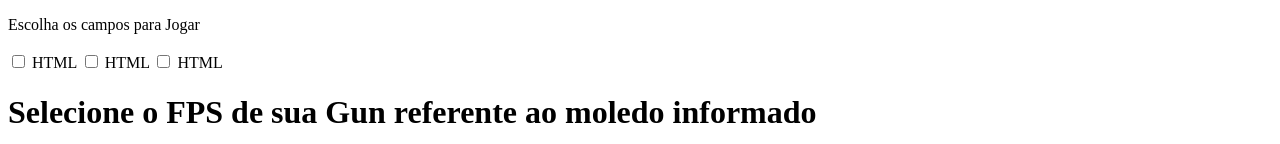
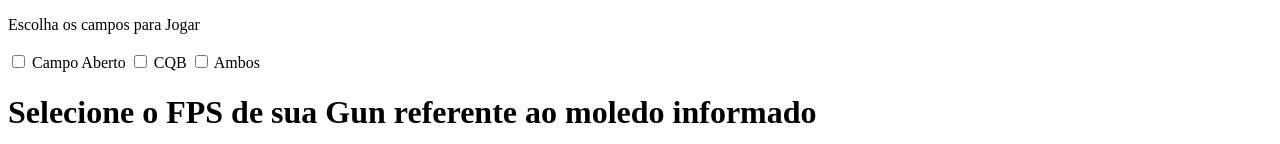
Before and after one commit to Zero4bsolut0/StudyHTML, a plain HTML site: page Index.html in a window 1280 px wide. Shown: the part 315-459 px from the top of the page. Drawn offline with Linux system fonts and the light colour scheme.

Commit message:
Update Index.html

```diff
--- a/Index.html
+++ b/Index.html
@@ -64,11 +64,11 @@
 
           <label>Escolha os campos para Jogar</label><br><br>
            <input type="checkbox" id="Campo1" volue="Campo Aberto">
-           <label for="Campo1">HTML</label>
+           <label for="Campo1">Campo Aberto</label>
            <input type="checkbox" id="Campo2" volue="CQB">
-           <label for="Campo2">HTML</label>
+           <label for="Campo2">CQB</label>
            <input type="checkbox" id="Campo3" volue="Ambos">
-           <label for="Campo3">HTML</label>
+           <label for="Campo3">Ambos</label>
          </div>
 
          <h1>Selecione o FPS de sua Gun referente ao moledo informado</h1>
```
